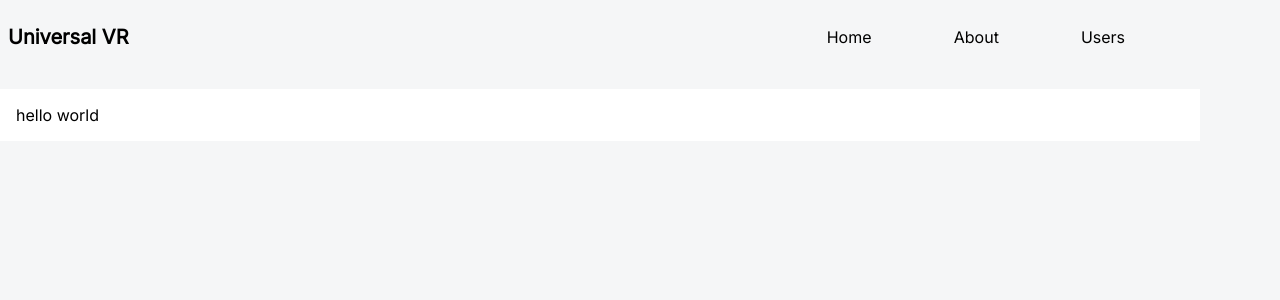
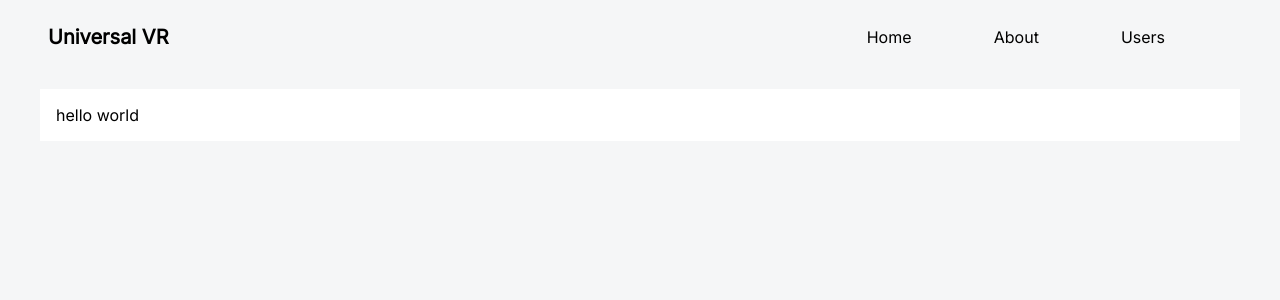
Before and after one commit to universalvr/universalvr.org, a Next.js app: page / in a window 1280 px wide. Shown: the top 300 px of the page. Built offline with nearby package versions, Linux system fonts and the light colour scheme.

Commit message:
add layout component

```diff
--- /dev/null
+++ b/components/layout/index.js
@@ -0,0 +1,8 @@
+import React from 'react'
+import { StyledLayout } from './styles'
+
+export default function Layout({ children }) {
+  return (
+    <StyledLayout>{children}</StyledLayout>
+  )
+}
--- /dev/null
+++ b/components/layout/styles.js
@@ -0,0 +1,13 @@
+import breakpoints from '../utils/breakpoints'
+import styled from 'styled-components'
+
+export const StyledLayout = styled.div`
+  box-sizing: border-box;
+  display: flex;
+  flex-wrap: wrap;
+  margin: 0 auto;
+
+  @media only screen and ${breakpoints.device.lg} {
+    width: 1200px;
+  }
+`
--- a/pages/_app.js
+++ b/pages/_app.js
@@ -1,3 +1,4 @@
+import Layout from '../components/layout'
 import Nav from '../components/nav'
 import { createGlobalStyle, ThemeProvider } from 'styled-components'
 
@@ -22,8 +23,10 @@ export default function App({ Component, pageProps }) {
     <>
       <GlobalStyle />
       <ThemeProvider theme={theme}>
-        <Nav />
-        <Component {...pageProps} />
+        <Layout>
+          <Nav />
+          <Component {...pageProps} />
+        </Layout>
       </ThemeProvider>
     </>
   )
```
